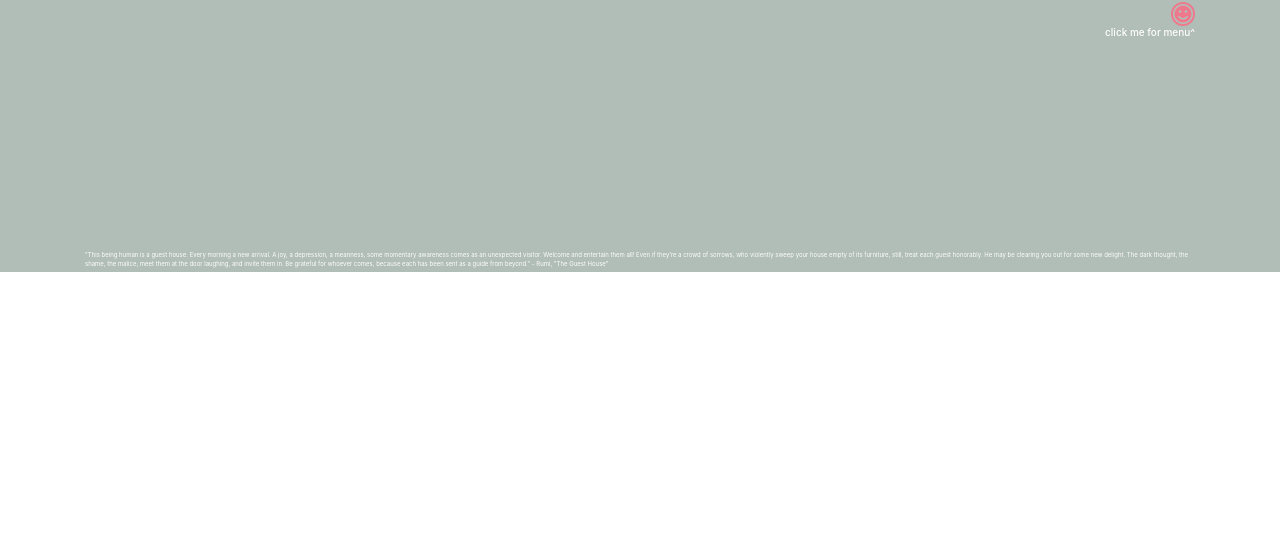
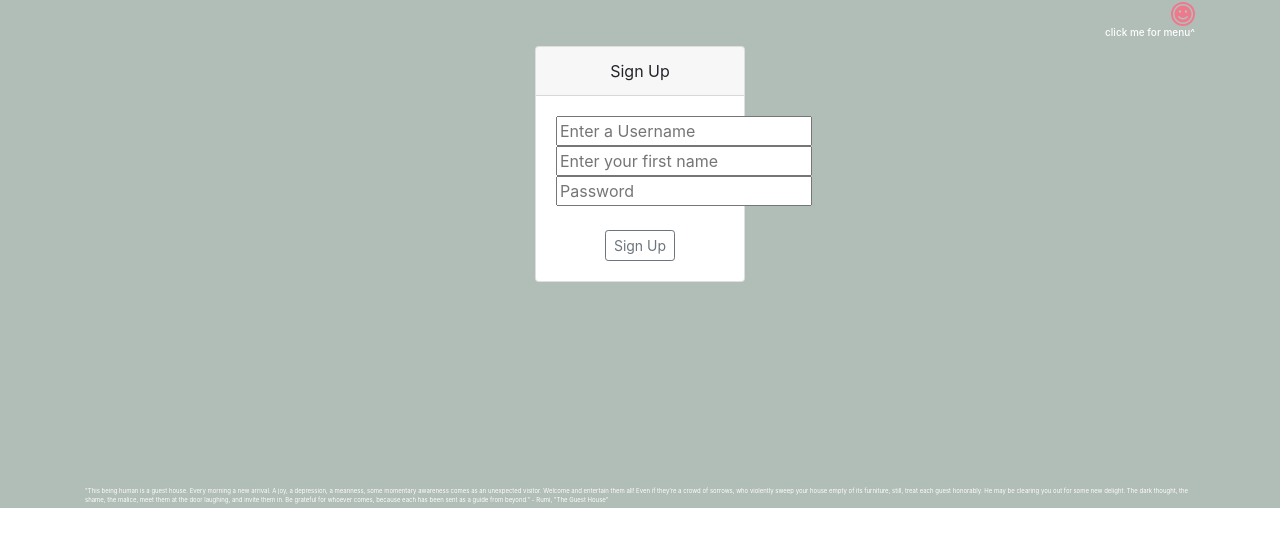
Before and after one commit to v1ctoriale1gh/emotion-tracker-front-end, a React (Create React App) app: page /sign-up in a window 1280 px wide. Shown: the top 546 px of the page. Built offline with nearby package versions, Linux system fonts and the light colour scheme.

Commit message:
user sign up in reducer, and action, component complete

```diff
--- a/src/App.css
+++ b/src/App.css
@@ -130,3 +130,7 @@ h4 {
   border-radius: 10px;
   background-color: white;
 }
+
+.user-cards {
+  text-align: center;
+}
--- a/src/App.js
+++ b/src/App.js
@@ -4,6 +4,7 @@ import Form from './components/Form.js';
 import DropDown from './components/DropDown.js';
 import Footer from './components/Footer.js';
 import AllEmotionChart from './components/AllEmotionChart.js';
+import UserSignup from './components/UserSignup.js';
 import { Route } from 'react-router-dom';
 
 class App extends React.Component {
@@ -15,6 +16,7 @@ class App extends React.Component {
     return (
       <div className="App">
         <DropDown className="flex-sm-row-reverse" />
+        <Route exact path="/sign-up" render={(routerProps) => <UserSignup {...routerProps} />} />
         <Route exact path="/emotion-log" render={(routerProps) => <Form {...routerProps} />} />
         <Route exact path="/emotion-chart">
         <AllEmotionChart />
--- a/src/actions/index.js
+++ b/src/actions/index.js
@@ -29,24 +29,23 @@ export const addLog = (log) => {
 
         export const addUser = (user) => {
             let userData = {
+                user:
                 user
             }
+            console.log(userData)
             return (dispatch) => {
                 dispatch({type: 'BEGIN_ADD_USER' });
-                fetch('https://localhost:3000/users', {
+                fetch('http://localhost:3000/users', {
                     method: "POST",
                     headers: {
-                        'Content-type': 'application/json'
+                        'Content-Type': 'application/json'
                     },
-                    body: JSON.stringify(userData)
-                    })
+                    body: JSON.stringify(userData)})
                     .then((obj) => obj.json())
-                    .then(() => dispatch({ type: 'ADD_USER', userData }))
-                    .catch((error) => {
-                        console.error('Error:', error);
-                      })
-                }
-            }
+                    .then((obj) => dispatch({ type: 'ADD_USER', user: obj }))
+                    .catch((error) => dispatch({ type: 'FETCH_FAILURE', error: error }))
+        };
+    };
 
 
 
--- a/src/components/Footer.js
+++ b/src/components/Footer.js
@@ -1,7 +1,5 @@
 import React from 'react';
 import "../styles.css";
-import Row from 'react-bootstrap/Row';
-import Col from 'react-bootstrap/Col'
 
 import Container from 'react-bootstrap/Container';
 
--- a/src/components/UserSignup.js
+++ b/src/components/UserSignup.js
@@ -1,12 +1,52 @@
 import React, { Component } from 'react';
 import { connect } from 'react-redux';
-import { addLog } from '../actions';
+import { addUser } from '../actions';
+import { Container } from 'react-bootstrap'
+import Card from 'react-bootstrap/Card';
+import Button from 'react-bootstrap/Button';
 
 
 class UserSignup extends Component {
 
-
-}
+    state = {
+        name: '',
+        username: '',
+        password: '',
+        }
 
 
-export default connect(null, { addLog })(UserSignup);
+      handleInput = (e) => {
+        let value = e.target.value
+        let inputName = e.target.name
+        this.setState(
+            {[inputName]: value})
+      }
+
+      handleSubmit = (e) => {
+          this.props.addUser(this.state)
+      }
+
+    render() {
+        return(
+            <div className={'user-cards'}>
+            <Container style={{ width: '15rem' }}>
+            <Card >
+                <Card.Header>Sign Up</Card.Header>
+                <Card.Body>
+                    <form>
+                    <input type="text" name="username" onChange={this.handleInput} placeholder="Enter a Username" /><br />
+                    <input type="text" name="name" onChange={this.handleInput} placeholder="Enter your first name" /><br />
+                    <input type="password" name="password" onChange={this.handleInput} placeholder="Password" /><br /><br />
+                    <Button variant="outline-secondary" size="sm" onClick={this.handleSubmit}>Sign Up</Button>
+                    </form>
+                </Card.Body>
+            </Card>
+            </Container>
+            </div>
+        )
+    }
+
+};
+
+
+export default connect(null, { addUser })(UserSignup);
--- a/src/reducers/rootReducer.js
+++ b/src/reducers/rootReducer.js
@@ -4,7 +4,8 @@ import { combineReducers } from "redux";
 const rootReducer = combineReducers({
     logs: logsReducer,
     charts: chartReducer,
-    user: userReducer
+    user: userReducer,
+    error: errorReducer
   });
 
   export default rootReducer;
@@ -24,6 +25,14 @@ const rootReducer = combineReducers({
     }
   }
 
+  function errorReducer(state = [], action) {
+    switch(action.type) {
+      case 'FETCH_FAILURE':
+        return action.error
+      default:
+        return state;
+    }
+  }
   function userReducer(state = [], action) {
     switch (action.type) {
       case "ADD_USER":
```
